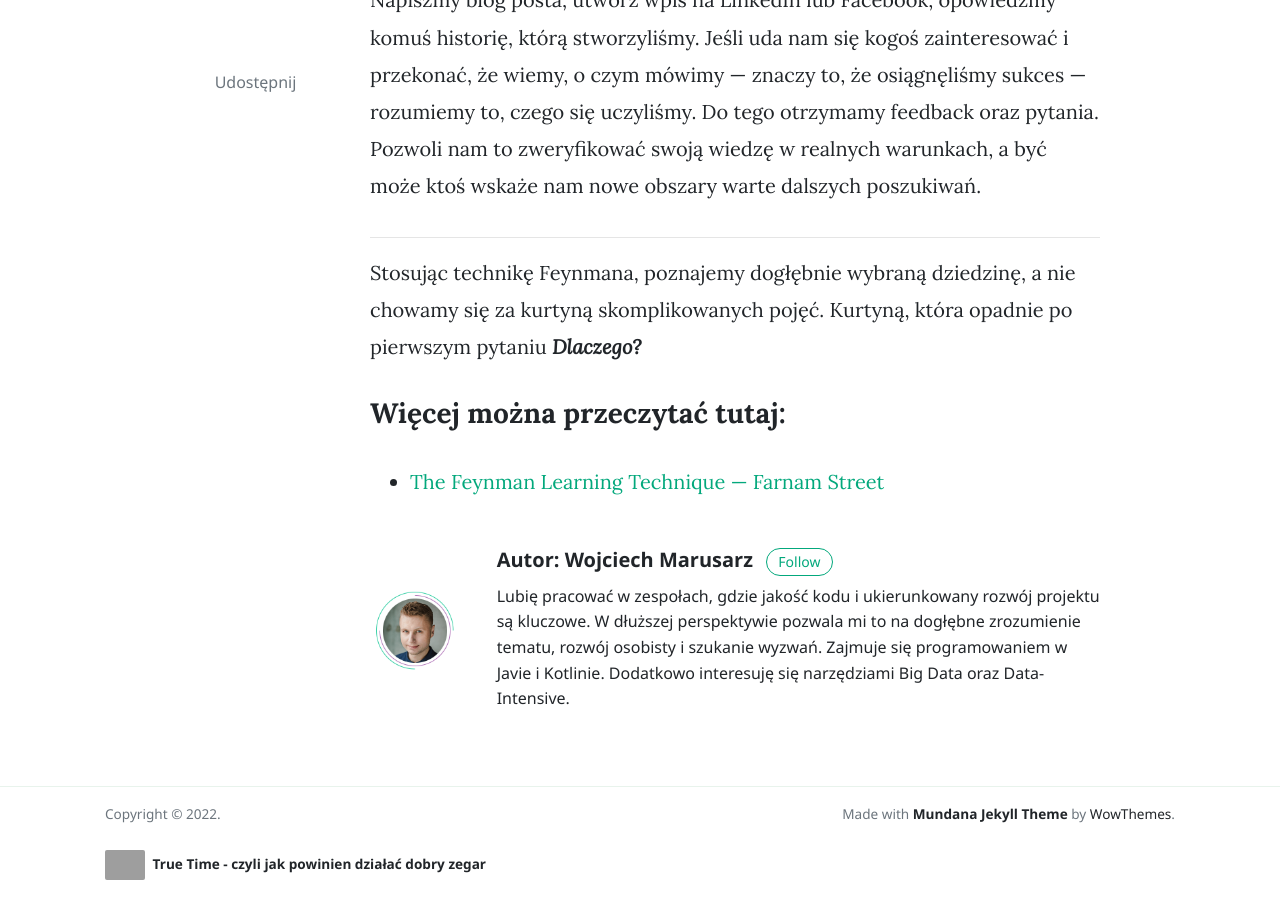
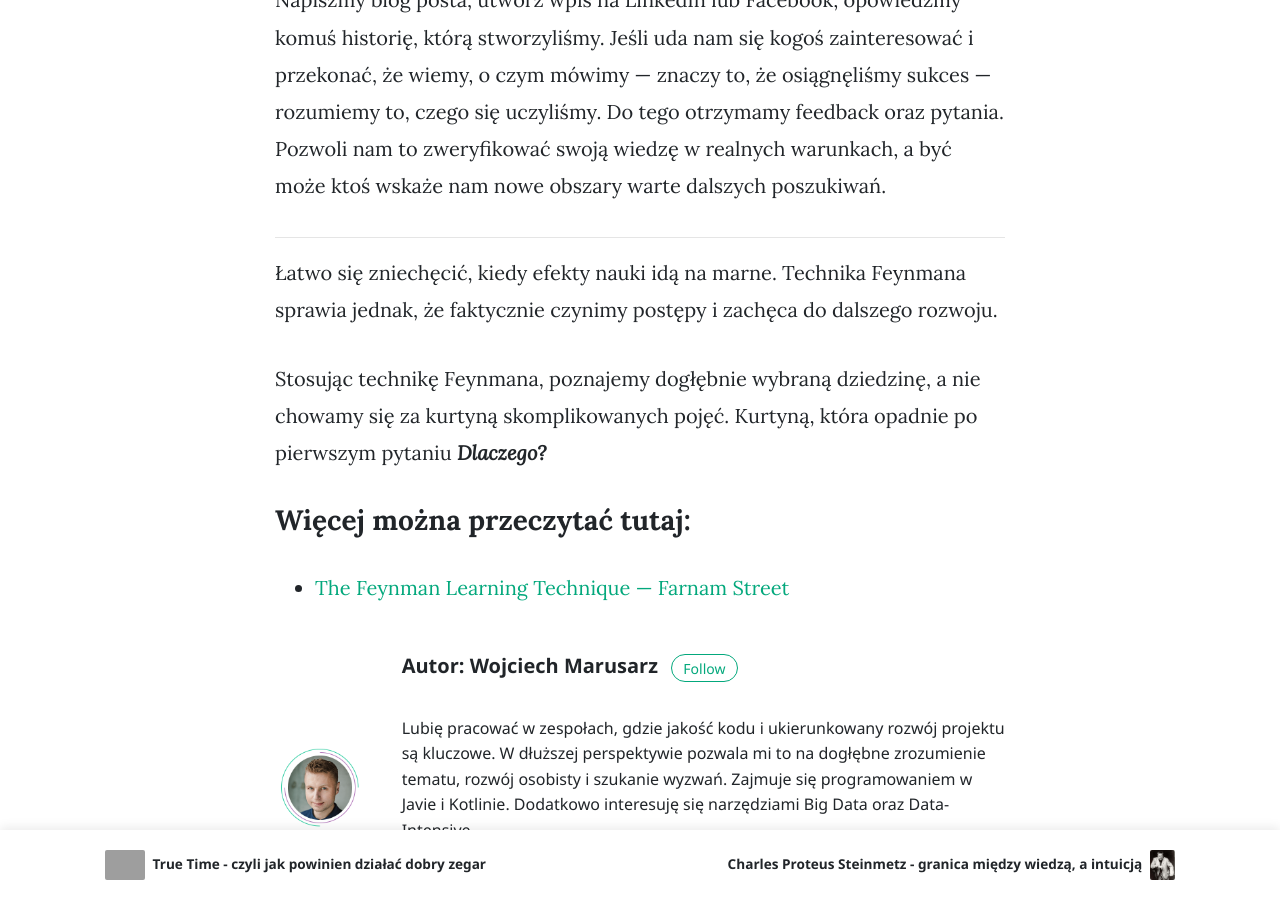
Before and after one commit to marwoj/marwoj.github.io, a Jekyll site: the page built from _posts/2022-06-27-feynman-technique.md, in a window 1280 px wide and 900 px high, scrolled down 2817 px. Built offline with Jekyll 4.4.1, drawn with Linux system fonts in a browser that asks for light colours; nearby versions of some CDN libraries; comment, search, counter and statistics services are not loaded; some of the changed text lies outside the part shown; grey boxes are pictures that could not be loaded.

Commit message:
Charles steinmetz

```diff
--- a/_config.yml
+++ b/_config.yml
@@ -22,10 +22,13 @@
     name: Wojciech Marusarz
     avatar: assets/images/wojciech-marusarz.webp
     bio: >- # this means to ignore newlines until next property
+      <br>
       Lubię pracować w zespołach, gdzie jakość kodu i ukierunkowany rozwój projektu są kluczowe. W dłuższej
       perspektywie pozwala mi to na dogłębne zrozumienie tematu, rozwój osobisty i szukanie wyzwań. Zajmuje się
       programowaniem w Javie i Kotlinie. Dodatkowo interesuję się narzędziami Big Data oraz Data-Intensive.
+      <br><br><br><br>
     twitter: https://twitter.com/w_marusarz
+    linkedin: https://www.linkedin.com/in/wojciech-marusarz/
 
 # Defaults
 defaults:
--- a/_layouts/post.html
+++ b/_layouts/post.html
@@ -19,7 +19,7 @@
                         {% if author.avatar %}
                         <img class="rounded-circle" src="{{site.baseurl}}/{{author.avatar}}" alt="{{author.name}}" width="70"/>
                         {% endif %}
-						<small class="ml-3"> {{ author.name }} <span><a target="_blank" href="{{ author.twitter }}" class="btn btn-outline-success btn-sm btn-round ml-1">Follow</a></span>
+						<small class="ml-3"> {{ author.name }} <span><a target="_blank" href="{{ author.linkedin }}" class="btn btn-outline-success btn-sm btn-round ml-1">Follow</a></span>
                             <span class="text-muted d-block mt-1">{{ page.date | date: '%b %d, %Y' }} · {% include meta-read-time.html %}</span>
 						</small>
 					</div>
@@ -40,28 +40,6 @@
 
 <div class="container-lg pt-4 pb-4">
 	<div class="row justify-content-center">
-
-
-        <!-- Share -->
-		<div class="col-lg-2 pr-4 mb-4 col-md-12">
-			<div class="sticky-top sticky-top-offset text-center">
-				<div class="text-muted">
-					Udostępnij
-				</div>
-				<div class="share d-inline-block">
-					<!-- AddToAny BEGIN -->
-					<div class="a2a_kit a2a_kit_size_32 a2a_default_style">
-						<a class="a2a_button_linkedin"></a>
-						<a class="a2a_button_facebook"></a>
-						<a class="a2a_button_twitter"></a>
-					</div>
-					<script async src="https://static.addtoany.com/menu/page.js"></script>
-					<!-- AddToAny END -->
-				</div>
-			</div>
-		</div>
-
-
 		<div class="col-md-12 col-lg-8">
 
             <!-- Article -->
@@ -114,7 +92,7 @@
                         {% endif %}
 					</div>
 					<div class="col-md-10">
-                        <h5 class="font-weight-bold">Autor: {{ author.name }} {% if author.twitter %}<span><a target="_blank" href="{{ author.twitter }}" class="btn btn-outline-success btn-sm btn-round ml-2">Follow</a></span>{% endif %}</h5>
+                        <h5 class="font-weight-bold">Autor: {{ author.name }} {% if author.linkedin %}<span><a target="_blank" href="{{ author.linkedin }}" class="btn btn-outline-success btn-sm btn-round ml-2">Follow</a></span>{% endif %}</h5>
 						{{ author.bio }}
 					</div>
 				</div>
--- a/_pages/authors-list.html
+++ b/_pages/authors-list.html
@@ -19,8 +19,8 @@
             </a>
             <div class="icon-block mt-3 d-flex justify-content-between">
             <div>
-            <a target="_blank" href="{{ author[1].twitter }}"><i class="fab fa-twitter text-muted" aria-hidden="true"></i></a>  &nbsp;
-            <a target="_blank" href="{{ author[1].site }}"><i class="fa fa-globe text-muted" aria-hidden="true"></i></a> &nbsp;
+                <a target="_blank" href="{{ author[1].linkedin }}"><i class="fab fa-linkedin text-muted" aria-hidden="true"></i></a>  &nbsp;
+                <a target="_blank" href="{{ author[1].twitter }}"><i class="fab fa-twitter text-muted" aria-hidden="true"></i></a>  &nbsp;
             </div>
             </div>
             </div>
--- a/_posts/2022-06-27-feynman-technique.md
+++ b/_posts/2022-06-27-feynman-technique.md
@@ -63,6 +63,9 @@
 
 ***
 
+Łatwo się zniechęcić, kiedy efekty nauki idą na marne. Technika Feynmana sprawia jednak, że faktycznie czynimy
+postępy i zachęca do dalszego rozwoju.
+
 Stosując technikę Feynmana, poznajemy dogłębnie wybraną dziedzinę, a nie chowamy się za kurtyną skomplikowanych pojęć.
 Kurtyną, która opadnie po pierwszym pytaniu _**Dlaczego?**_
 
```
Also changed, not shown: _posts/2022-06-28-charles-proteus-steinmetz.md (added, +64 -0 lines), assets/images/shorts/2022-06-28-charles-proteus-steinmetz.jpg (added).
